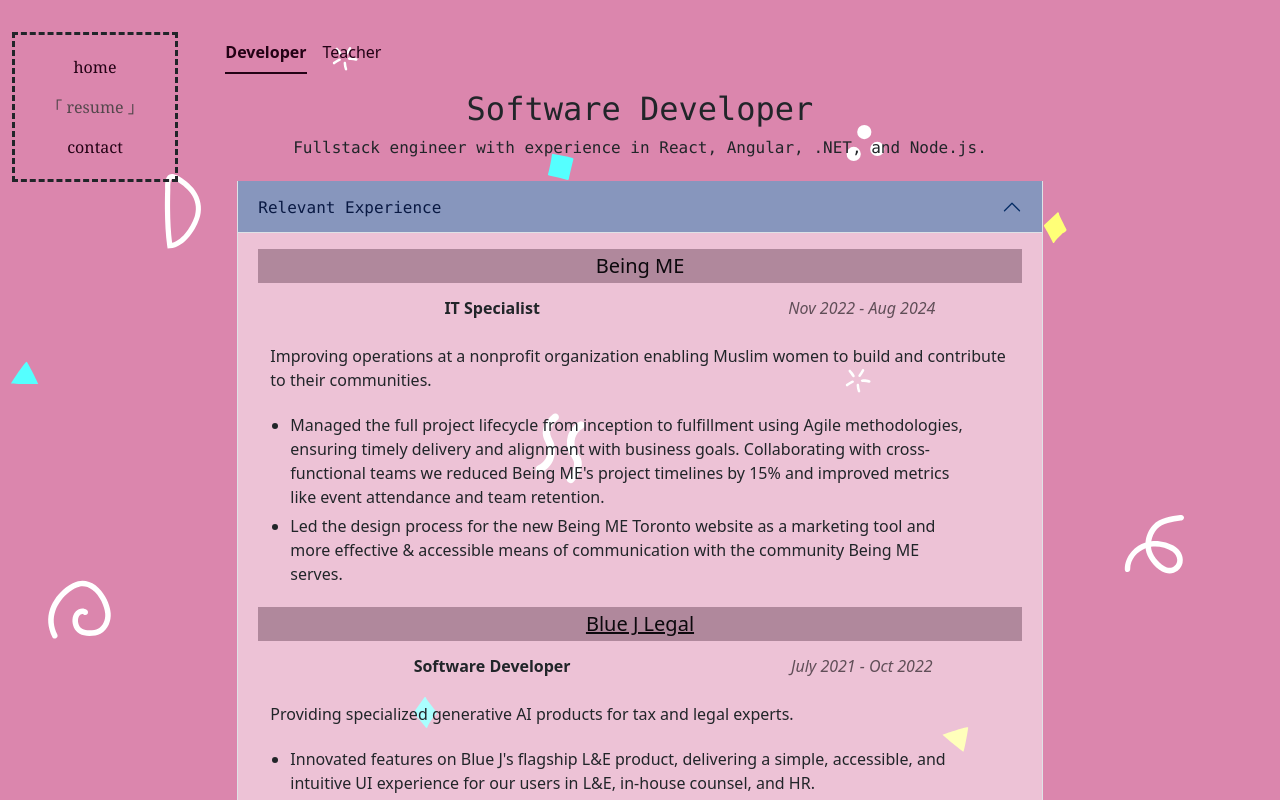
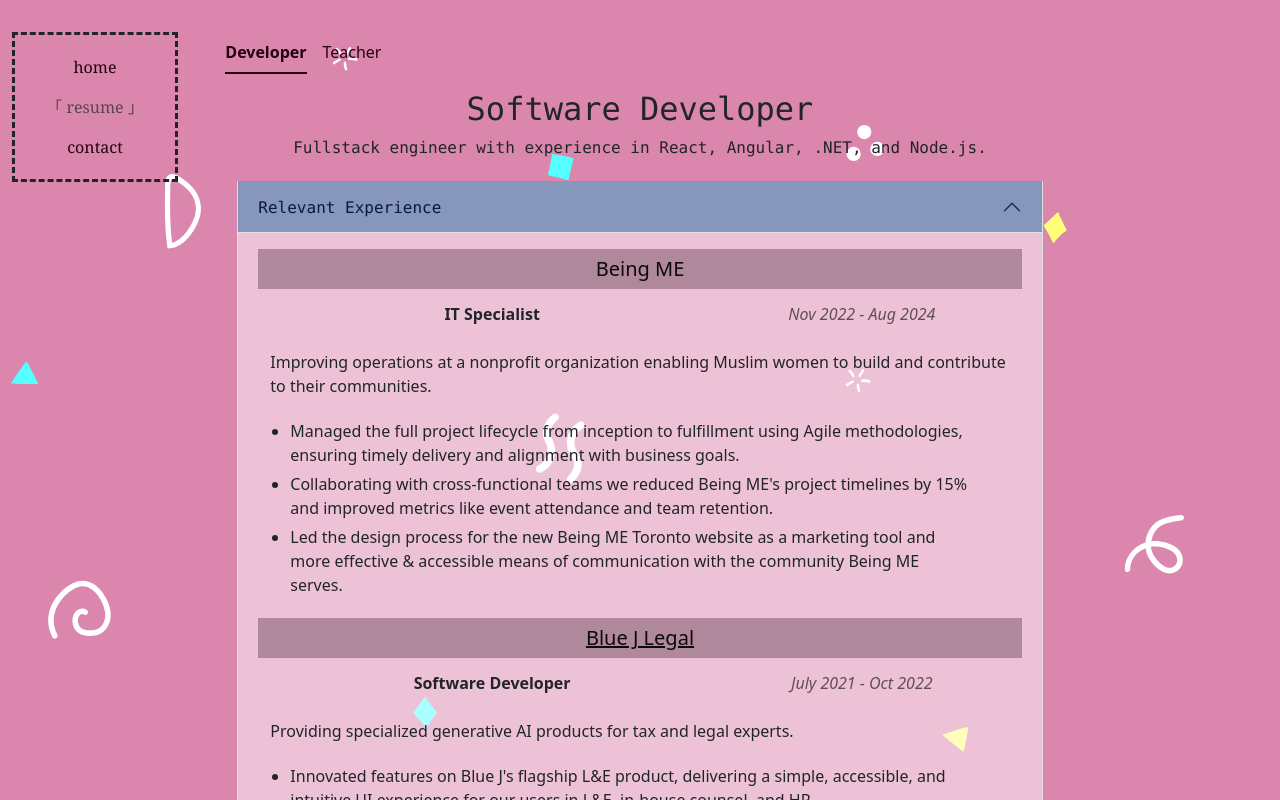
Before and after one commit to MadeehaKhan/Madeeha-Khan-Website, a React (Vite) app in the folder mksite.client/: page / in a window 1280 px wide. Both pictures are taken after a click on the button "resume". Shown: the top 800 px of the page. Built offline with nearby package versions, Linux system fonts and the light colour scheme.

Commit message:
"small fixes"

```diff
--- a/mksite.client/src/assets/ExperienceData.json
+++ b/mksite.client/src/assets/ExperienceData.json
@@ -8,7 +8,8 @@
         "duration": "Nov 2022 - Aug 2024",
         "generalDescription": "Improving operations at a nonprofit organization enabling Muslim women to build and contribute to their communities.",
         "itemizedDescription": [
-          "Managed the full project lifecycle from inception to fulfillment using Agile methodologies, ensuring timely delivery and alignment with business goals. Collaborating with cross-functional teams we reduced Being ME's project timelines by 15% and improved metrics like event attendance and team retention.",
+          "Managed the full project lifecycle from inception to fulfillment using Agile methodologies, ensuring timely delivery and alignment with business goals." ,
+          "Collaborating with cross-functional teams we reduced Being ME's project timelines by 15% and improved metrics like event attendance and team retention.",
           "Led the design process for the new Being ME Toronto website as a marketing tool and more effective & accessible means of communication with the community Being ME serves."
         ]
       },
--- a/mksite.client/src/assets/ResumeFrame.module.css
+++ b/mksite.client/src/assets/ResumeFrame.module.css
@@ -23,7 +23,7 @@
 .experienceHeader {
   background-color: rgba(35, 2, 21, 0.3);
   color: rgb(12, 9, 13);
-  padding: 5px;
+  padding: 0.5rem;
 }
 
 .experienceHeader a {
--- a/mksite.client/src/assets/info.json
+++ b/mksite.client/src/assets/info.json
@@ -5,5 +5,6 @@
   "email": "madeehakhan16@gmail.com",
   "intro": "Hello! My name is Madeeha and I am a software developer. I studied Computer Science and have been working on a huge variety of projects since! I want to continue doing work I am passionate about; thus far I have had the opportunity to leverage machine learning and generative AI in the healthcare and legal spaces, and I want to continue building innovative, useful solutions.",
   "moreInfo":"To discuss my experience, projects, or immediate hireability, you can contact me using any of the methods below, or from the information on my resume!",
-  "linkedin": "https://www.linkedin.com/in/madeeha-khan-1a0741116/"
+  "linkedin": "https://www.linkedin.com/in/madeeha-khan44/",
+  "resume": "https://docs.google.com/document/d/e/2PACX-1vSDfmj_HrPttrqwC6Otz8pZcXwvy8uuiZwnkW7VUcoKIK9gEtHrSMTOK37dQ_FlZLXYCcI8yPs0WVpI/pub"
 }
--- a/mksite.client/src/components/ResumeFrame.tsx
+++ b/mksite.client/src/components/ResumeFrame.tsx
@@ -1,3 +1,4 @@
+import { forwardRef } from "react";
 import {
   Container,
   Row,
@@ -13,7 +14,7 @@
   ExperienceModel,
 } from "../models/ExperienceModel";
 import styles from "../assets/ResumeFrame.module.css";
-import { forwardRef } from "react";
+import info from "../assets/info.json";
 import ReactLogo from "../assets/logos/React.svg";
 import AngularLogo from "../assets/logos/Angular.svg";
 import PythonLogo from "../assets/logos/Python.svg";
@@ -159,7 +160,7 @@
       })}
       {props.type == "programming" && (
         <a
-          href="https://drive.google.com/file/d/1BXMgjkLGES2L7sbiwoFAgc_ILJ8ZTYSg/view?usp=sharing"
+          href={info.resume}
           target="_blank"
           className={`${styles["resume-link"]}`}
         >
```
